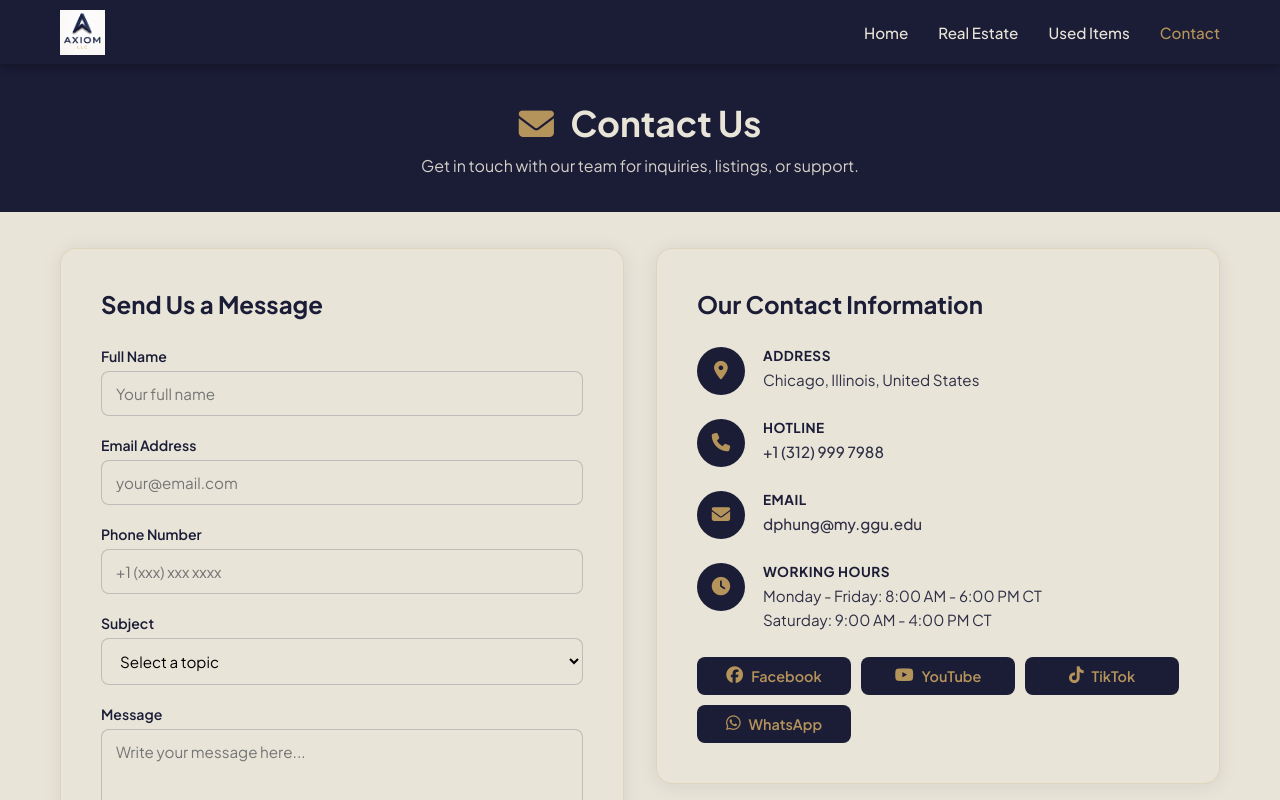
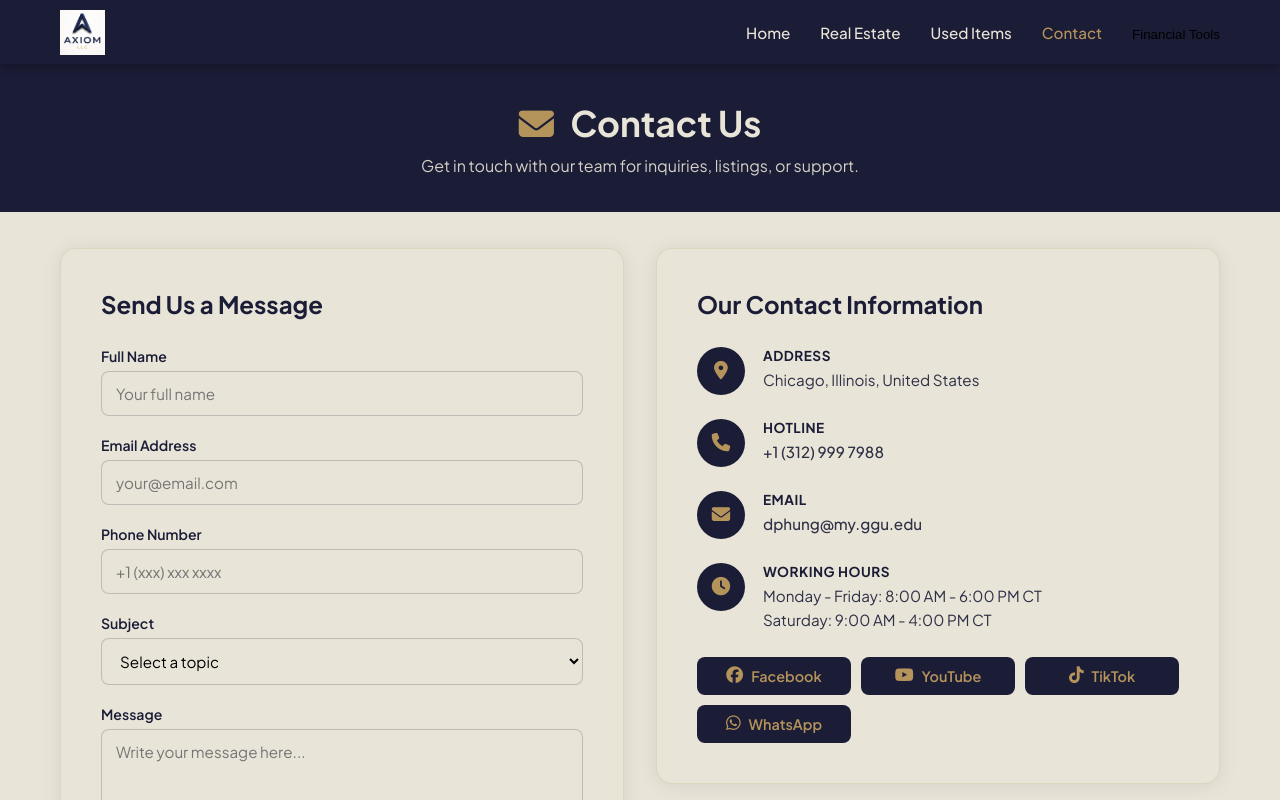
Before and after one commit to dphung88/real-estate-marketplace, a Next.js app: page /contact in a window 1280 px wide. Shown: the top 800 px of the page. Built offline with nearby package versions, Linux system fonts and the light colour scheme.

Commit message:
Integrate Financial Tools menu in Navbar with Lead Capture flow

```diff
--- a/app/components/Navbar.js
+++ b/app/components/Navbar.js
@@ -2,12 +2,15 @@
 import Link from 'next/link';
 import Image from 'next/image';
 import { LOGO } from '../../lib/theme';
-import { usePathname } from 'next/navigation';
+import { usePathname, useRouter } from 'next/navigation';
 import { useState, useEffect } from 'react';
+import LeadCaptureModal from './tools/LeadCaptureModal';
 
 export default function Navbar() {
   const pathname = usePathname();
+  const router = useRouter();
   const [isMenuOpen, setIsMenuOpen] = useState(false);
+  const [showModal, setShowModal] = useState(false);
 
   // Close menu when route changes
   useEffect(() => {
@@ -52,8 +55,33 @@ export default function Navbar() {
           <li>
             <Link href="/contact" className={navClass('/contact')}>Contact</Link>
           </li>
+          <li>
+            <button
+              onClick={() => {
+                if (typeof window !== 'undefined') {
+                  const isAccepted = localStorage.getItem('axiom_tool_access') === 'true';
+                  if (isAccepted) {
+                    router.push('/tools/break-even');
+                  } else {
+                    setShowModal(true);
+                  }
+                }
+              }}
+              className={navClass('/tools/break-even')}
+              style={{ background: 'none', border: 'none', cursor: 'pointer', outline: 'none' }}
+            >
+              Financial Tools
+            </button>
+          </li>
         </ul>
       </div>
+
+      {showModal && (
+        <LeadCaptureModal onAccept={() => {
+          setShowModal(false);
+          router.push('/tools/break-even');
+        }} forceShow={true} onClose={() => setShowModal(false)} />
+      )}
       {/* Overlay for closing menu */}
       {isMenuOpen && (
         <div
--- a/app/components/tools/LeadCaptureModal.js
+++ b/app/components/tools/LeadCaptureModal.js
@@ -3,12 +3,17 @@
 import React, { useState, useEffect } from 'react';
 import { Phone, CheckCircle, X } from 'lucide-react';
 
-const LeadCaptureModal = ({ onAccept }) => {
+const LeadCaptureModal = ({ onAccept, forceShow, onClose }) => {
   const [isOpen, setIsOpen] = useState(false);
   const [phone, setPhone] = useState('');
   const [error, setError] = useState('');
 
   useEffect(() => {
+    if (forceShow) {
+      setIsOpen(true);
+      return;
+    }
+
     if (typeof window !== 'undefined') {
       // Check if user has already submitted phone
       const isAccepted = localStorage.getItem('axiom_tool_access');
@@ -16,7 +21,7 @@ const LeadCaptureModal = ({ onAccept }) => {
         setIsOpen(true);
       }
     }
-  }, []);
+  }, [forceShow]);
 
   const handleSubmit = (e) => {
     e.preventDefault();
@@ -53,6 +58,17 @@ const LeadCaptureModal = ({ onAccept }) => {
         textAlign: 'center', position: 'relative',
         border: '2px solid #B5945B'
       }}>
+        {onClose && (
+          <button
+            onClick={onClose}
+            style={{
+              position: 'absolute', top: '20px', right: '20px',
+              background: 'none', border: 'none', cursor: 'pointer', color: '#999'
+            }}
+          >
+            <X size={24} />
+          </button>
+        )}
         <div style={{
           width: '70px', height: '70px', background: 'rgba(181, 148, 91, 0.1)',
           borderRadius: '50%', display: 'flex', alignItems: 'center', justifyContent: 'center',
```
